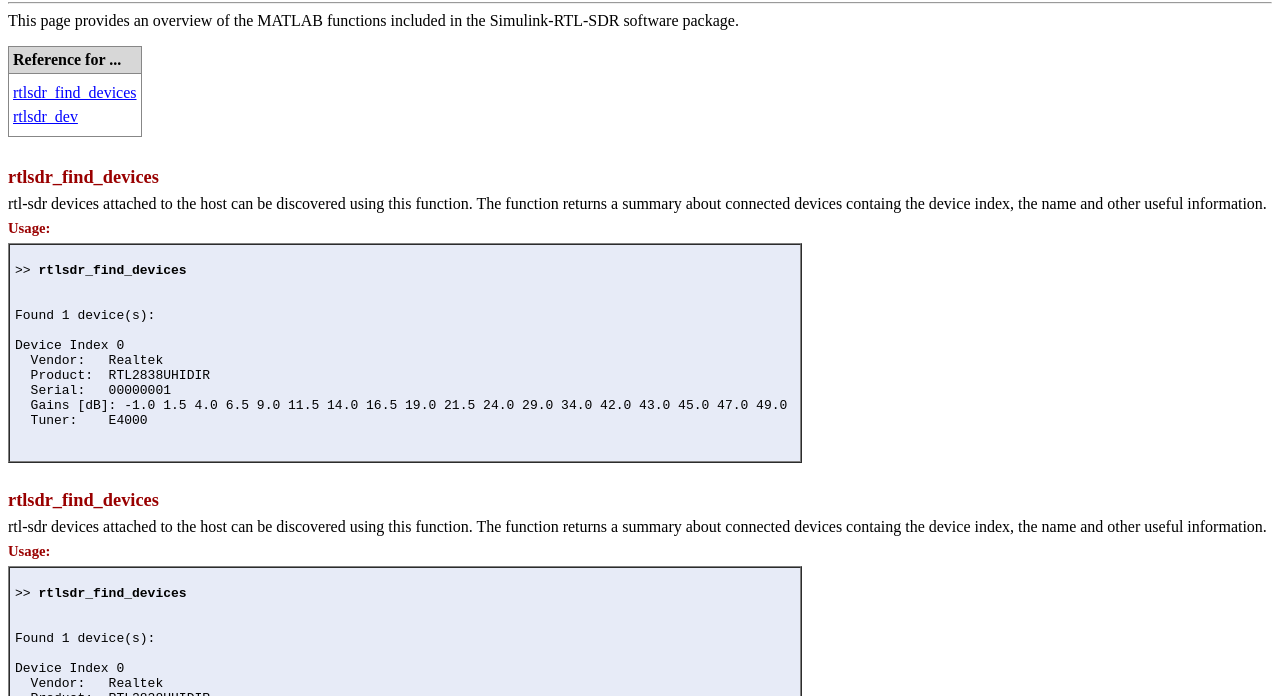
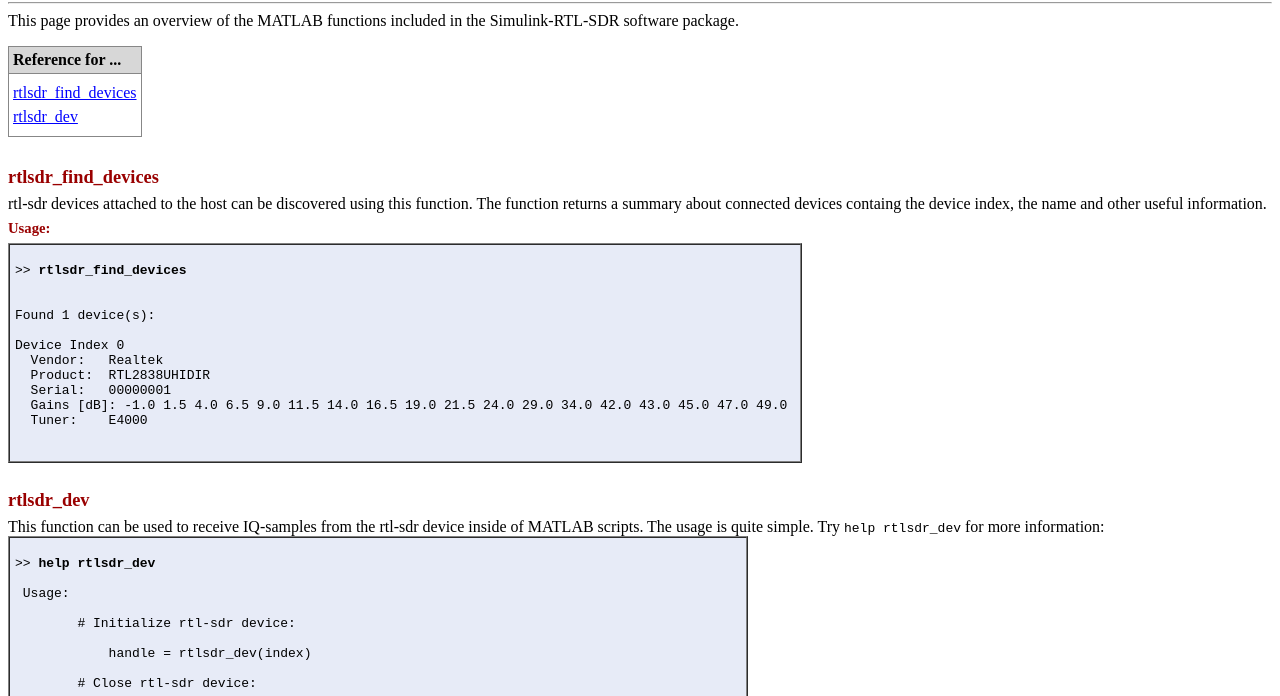
Before and after one commit to kit-cel/simulink-rtl-sdr, a plain HTML site: page blockset/function_references.html in a window 1280 px wide. Shown: the part 104-800 px from the top of the page. Drawn offline with Linux system fonts and the light colour scheme; files that its build step writes are made by us from their sources.

Commit message:
+ added help for rtlsdr_dev + added demo script for rtlsdr_dev

```diff
--- a/blockset/function_references.html
+++ b/blockset/function_references.html
@@ -6,7 +6,7 @@
   <head>
     <title>Function References :: Simulink-RTL-SDR</title>
     <meta http-equiv="Content-Type" content="text/html; charset=UTF-8" />
-    <link rel="stylesheet" type="text/css" href="../../uhd_helper/help/style.css" />
+    <link rel="stylesheet" type="text/css" href="style.css" />
   </head>
 
   <body><!-- Navigation Bar Top -->
@@ -69,27 +69,43 @@ Device Index 0
 
   <!-- rtlsdr_dev -->
   <br />
-    <h2><a name="rtlsdr_find_devices">rtlsdr_find_devices</a></h2>
-    rtl-sdr devices attached to the host can be discovered using this function. The function returns a summary about connected devices containg the device index, the name and other useful information.<br />
-    <h3>Usage:</h3>
+    <h2><a name="rtlsdr_dev">rtlsdr_dev</a></h2>
+    This function can be used to receive IQ-samples from the rtl-sdr device inside of MATLAB scripts. The usage is quite simple. Try <tt>help rtlsdr_dev</tt> for more information:
     <table cellspacing="0" cellpadding="5" border="1" class="note" style="width: 161px; height: 53px;">
       <tbody>
         <tr width="90%">
           <td>
-            <pre>&gt;&gt; <b>rtlsdr_find_devices</b><br /><br />
-Found 1 device(s):
+            <pre>&gt;&gt; <b>help rtlsdr_dev</b>
 
-Device Index 0
-  Vendor:   Realtek
-  Product:  RTL2838UHIDIR
-  Serial:   00000001
-  Gains [dB]: -1.0 1.5 4.0 6.5 9.0 11.5 14.0 16.5 19.0 21.5 24.0 29.0 34.0 42.0 43.0 45.0 47.0 49.0
-  Tuner:    E4000
+ Usage:
+
+        # Initialize rtl-sdr device:
+
+            handle = rtlsdr_dev(index)
+
+        # Close rtl-sdr device:
+
+            rtlsdr_dev(handle)
+
+        # Receive IQ-samples from rtl-sdr device:
+
+            data = rtlsdr_dev(handle,samplerate,frequency,gain,agc,buf_length)
+
+
+              index - The device index (e.g. 0).
+             handle - The returned handle used for addressing the initialized rtl-sdr device.
+         samplerate - The sampling rate of the device (e.g. 1e6 for 1 MHz bandwidth)
+          frequency - The center frequency of the tuner (e.g. 100e6 for 100 MHz).
+               gain - The overall gain of the receiver. Use 0 for automatic.
+                agc - Switch the internal digital AGC On or Off (0 means Off).
+         buf_length - The number of samples in the receive buffer (e.g. 1000).
+               data - The received IQ-samples.
             </pre>
           </td>
         </tr>
       </tbody>
     </table>
+    There is also a script <em>rtlsdr_mscript_demo</em> available in the <em>demo</em> folder.
 
     <!-- Navigation Bar Bottom -->
     <p></p>
```
Also changed, not shown: blockset/index.html (+1 -1 lines), 1 other file.
